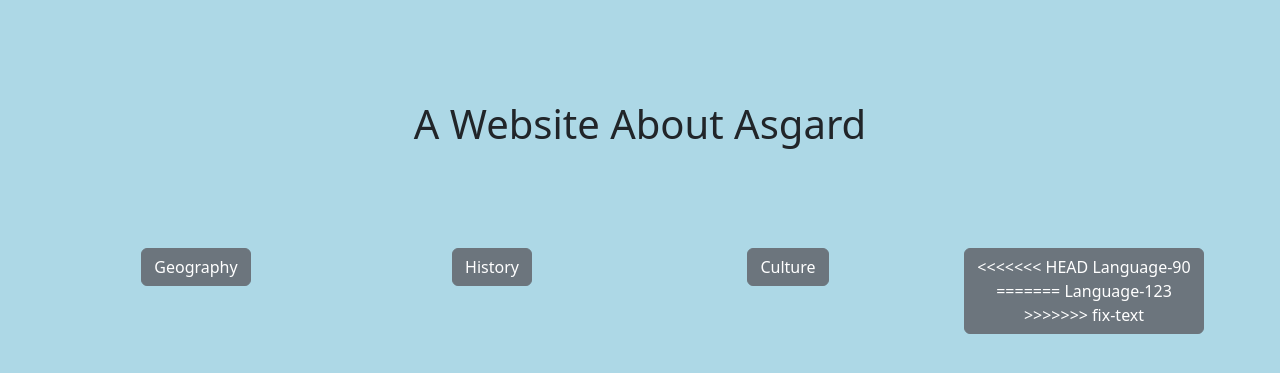
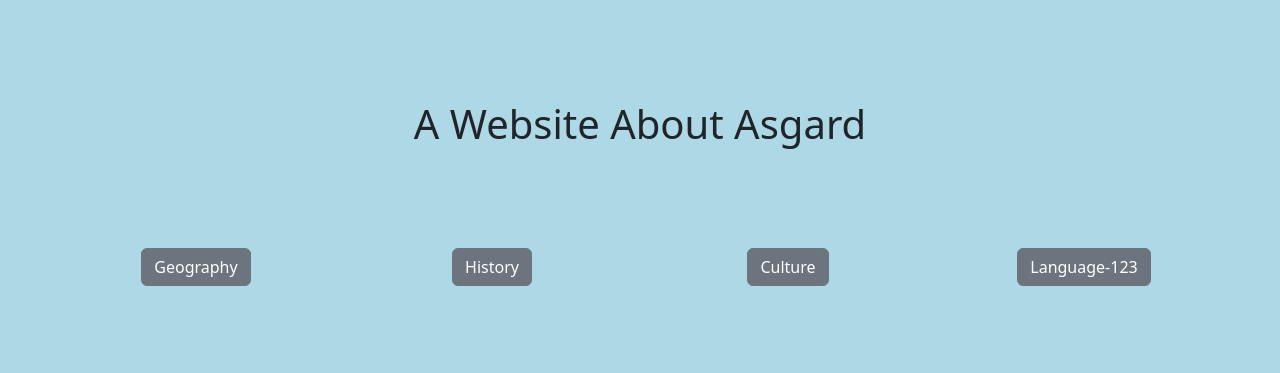
Before and after one commit to DeveshPundir/Assigment-Project-Django, a Django app: page / in a window 1280 px wide. Shown: the top 373 px of the page. Run offline with Django 4.2, Linux system fonts and the light colour scheme; data comes from the database, SQL or seed files in the repository; some libraries are stand-ins or nearby versions.

Commit message:
conflicts in master resolving

```diff
--- a/templates/index.html
+++ b/templates/index.html
@@ -42,11 +42,7 @@
             </div>
             <div class="col-md-3 text-center">
                 <button type="button" id="popcart" class="btn btn-secondary mx-3" data-html="true"  data-bs-container="body" data-bs-toggle="popover" data-bs-placement="bottom" data-bs-content="{{ lan }}">
-<<<<<<< HEAD
-                   Language-90
-=======
                    Language-123
->>>>>>> fix-text
                 </button>
             </div>
 
```
